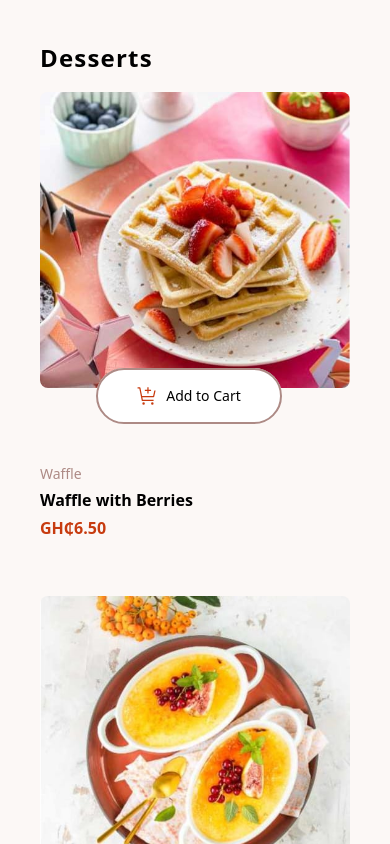
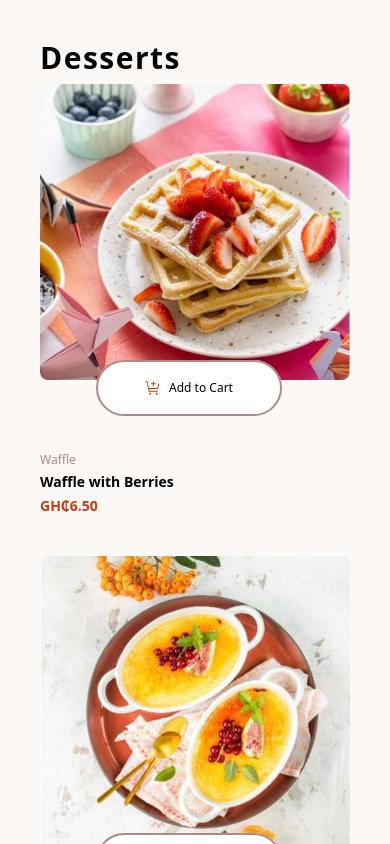
Before and after one commit to Bentil4/Dessert-app, an Angular app: page / in a window 390 px wide. Shown: the top 844 px of the page. Built offline with nearby package versions, Linux system fonts and the light colour scheme.

Commit message:
fix: improve product card responsiveness and button hover effects

```diff
--- a/src/app/components/product-card/product-card.html
+++ b/src/app/components/product-card/product-card.html
@@ -1,4 +1,4 @@
-<article class="py-4 cursor-pointer  ">
+<article class="py-2 sm:py-4 cursor-pointer">
   @if (inCartQuantity() > 0) {
     <img
       ngOptimizedImage
@@ -6,7 +6,7 @@
       [alt]="product().name"
       width="500"
       height="500"
-      class="rounded-lg border-2 border-red"
+      class="w-full h-auto rounded-lg border-2 border-red"
     />
   } @else {
     <img
@@ -15,55 +15,55 @@
       [alt]="product().name"
       width="500"
       height="500"
-      class="rounded-lg"
+      class="w-full h-auto rounded-lg"
     />
   }
 
   <div
-    class="flex items-center justify-center mt-3 relative -top-8 left-14 w-3/5 rounded-full bg-white"
+    class="flex items-center justify-center mt-3 sm:mt-3 relative -top-8 sm:-top-6 md:-top-8 left-14 w-3/5 rounded-full bg-white "
   >
     @if (inCartQuantity() > 0) {
       <div
-        class="flex items-center justify-center gap-10 px-3 w-5/5 bg-red text-white py-4 rounded-full"
+        class="flex items-center justify-around  gap-10 sm:gap-4 md:gap-10 px-2 sm:px-3 w-full h-14 bg-red text-white py-4 rounded-full"
       >
         <button
           type="button"
-          class="focus-ring cursor-pointer"
+          class="focus-ring cursor-pointer border-2 border-white rounded-full p-1 hover:bg-white group"
           aria-label="Decrease {{ product().name }} quantity"
           (click)="decrement.emit(product().name)"
         >
           <img
             src="../../../assets/images/icon-decrement-quantity.svg"
-            class="cursor-pointer border-2 rounded-full p-1 h-2.5 hover:text-red hover:bg-white"
+            class="w-3 h-3 filter brightness-0 invert group-hover:brightness-0 group-hover:invert-0 group-hover:sepia group-hover:saturate-200 group-hover:hue-rotate-15"
           />
         </button>
-        <span class="min-w-6 text-center" aria-live="polite">{{ inCartQuantity() }}</span>
+        <span class="min-w-4 sm:min-w-6 text-center text-sm sm:text-base" aria-live="polite">{{ inCartQuantity() }}</span>
         <button
           type="button"
-          class="focus-ring text-(--color-primary) cursor-pointer"
+          class="focus-ring cursor-pointer border-2 border-white rounded-full p-1 hover:bg-white group"
           aria-label="Increase {{ product().name }} quantity"
           (click)="increment.emit(product().name)"
         >
           <img
             src="../../../assets/images/icon-increment-quantity.svg"
-            class="cursor-pointer border-2 rounded-full p-1 hover:bg-white"
+            class="w-3 h-3 filter brightness-0 invert group-hover:brightness-0 group-hover:invert-0 group-hover:sepia group-hover:saturate-200 group-hover:hue-rotate-15"
           />
         </button>
       </div>
     } @else {
       <button
         type="button"
-        class="flex items-center justify-center gap-2 border-2 border-rose-400 rounded-full w-5/5 px-3 py-4 hover:text-red hover:border-red cursor-pointer"
+        class="flex items-center justify-center gap-2 border-2 border-rose-400 rounded-full w-5/5 h-14 px-3 py-4 hover:text-red hover:border-red cursor-pointer"
         (click)="add.emit(product())"
         [attr.aria-label]="'Add ' + product().name + ' to cart'"
       >
-        <img src="../../../assets/images/icon-add-to-cart.svg" alt="icon-add-to-cart" />
-        <span class="text-sm font-medium">Add to Cart</span>
+        <img src="../../../assets/images/icon-add-to-cart.svg" alt="icon-add-to-cart" class="w-4 h-4 sm:w-5 sm:h-5" />
+        <span class="text-xs sm:text-sm font-medium">Add to Cart</span>
       </button>
     }
   </div>
 
-  <p class="mt-2 text-sm text-rose-400">{{ product().category }}</p>
-  <h3 class="font-semibold pt-1">{{ product().name }}</h3>
-  <p class="text-red font-bold pt-1">{{ product().price | currency: 'GH₵' }}</p>
+  <p class="mt-1 sm:mt-2 text-xs sm:text-sm text-rose-400">{{ product().category }}</p>
+  <h3 class="font-semibold pt-1 text-sm sm:text-base">{{ product().name }}</h3>
+  <p class="text-red font-bold pt-1 text-sm sm:text-base">{{ product().price | currency: 'GH₵' }}</p>
 </article>
--- a/src/app/components/product-card/product-card.ts
+++ b/src/app/components/product-card/product-card.ts
@@ -1,6 +1,5 @@
-import { ChangeDetectionStrategy, Component, inject, input, output, computed } from '@angular/core';
+import { ChangeDetectionStrategy, Component, input, output } from '@angular/core';
 import { IProduct } from '../../types/product';
-import { CartService } from '../../services/cart.service';
 import { CurrencyPipe } from '@angular/common';
 
 @Component({
@@ -14,8 +13,6 @@ import { CurrencyPipe } from '@angular/common';
   },
 })
 export class ProductCard {
-  private cart = inject(CartService);
-
   product = input.required<IProduct>();
   readonly inCartQuantity = input<number>(0);
   readonly increment = output<string>();
--- a/src/app/pages/dessert/dessert.html
+++ b/src/app/pages/dessert/dessert.html
@@ -2,7 +2,7 @@
   <section class="flex gap-14 max-lg:flex-col lg:flex-row">
     <section class="flex flex-col gap-14 lg:flex-row">
       <section class="flex w-full flex-col lg:w-4/5">
-        <h1 class="text-lgx font-black tracking-wider">Desserts</h1>
+        <h1 class="text-3xl font-bold tracking-wider">Desserts</h1>
         <app-product-list></app-product-list>
       </section>
 
```
